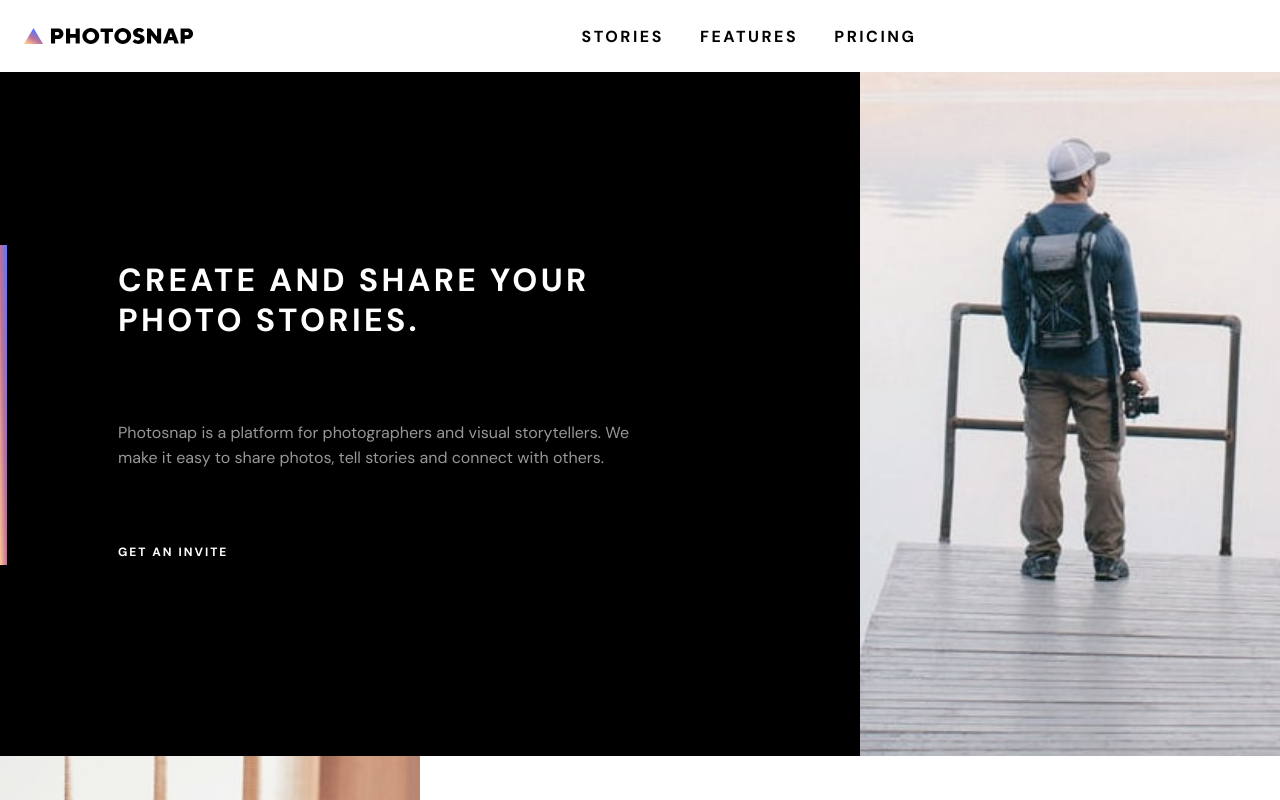
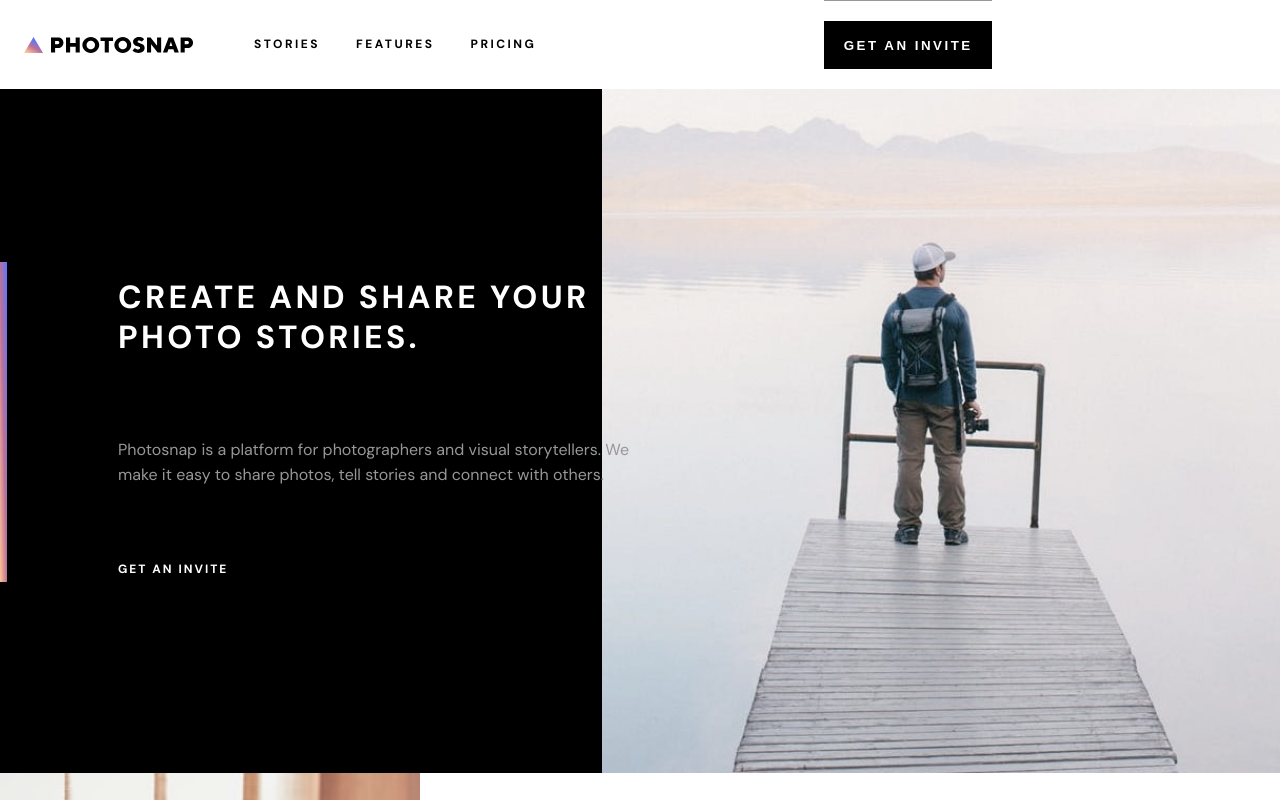
Before and after one commit to oscvrhrr/photosnap-multi-pg-website, a plain HTML site: page index.html in a window 1280 px wide. Shown: the top 800 px of the page. Drawn offline with Linux system fonts and the light colour scheme.

Commit message:
home page tablet layout complete

```diff
--- a/css/styles.css
+++ b/css/styles.css
@@ -43,12 +43,14 @@ h4 {
 }
 
 header {
+  top: 0;
+  z-index: 0;
+  background-color: #fff;
   min-height: 4.5rem;
   max-height: 4.5rem;
   display: flex;
   justify-content: space-between;
   align-items: center;
-  position: relative;
 }
 
 .logo img,
@@ -83,6 +85,12 @@ uo button {
   letter-spacing: 0.15625rem;
 }
 
+.designed__img--t,
+.designed__img--d,
+.stories__img--d,
+.stories__img--t,
+.landing__img--d,
+.landing__img--t,
 .hide {
   display: none;
 }
@@ -227,7 +235,7 @@ footer {
 }
 
 footer div {
-  display: flex;
+  display: block;
   justify-content: center;
 }
 
@@ -244,6 +252,10 @@ footer a {
   margin: 0 auto;
   padding: 3.5rem 0 0 0;
 }
+
+.footer__socials--layout {
+  display: flex;
+}
 .footer-link {
   width: 1.25rem;
   display: inline-block;
@@ -251,24 +263,39 @@ footer a {
 }
 /* ----------------------------------- TABLET  ------------------------------------- */
 @media screen and (min-width: 765px) {
-  nav {
+  header {
     position: static;
+    display: flex;
+    width: 100%;
+    max-height: inherit;
   }
 
-  li,
-  uo a {
-    display: inline;
-    list-style: none;
-    text-decoration: none;
-    letter-spacing: 0.15625rem;
-    font-weight: bold;
-    text-transform: uppercase;
-    padding: 0.5rem;
-    color: black;
+  .nav-menu {
+    position: static;
+    display: flex;
+    background-color: white;
+    text-align: center;
+  }
+
+  uo {
+    display: flex;
+  }
+
+  uo li {
+    margin: 1rem 0 0 2.25rem;
+    font-size: 0.75rem;
+  }
+
+  uo div {
+    width: initial;
+  }
+
+  uo button {
+    width: 10.5rem;
   }
 
   .stories-space {
-    padding-top: 0rem;
+    padding: 0.625rem 0;
   }
 
   .main__wrapper,
@@ -276,7 +303,7 @@ footer a {
   .designed__wrapper {
     display: grid;
     grid-template-columns: repeat(15, 1fr);
-    grid-template-rows: repeat(12, 46px) ;
+    grid-template-rows: repeat(12, 46px);
     grid-column-gap: 10px;
     grid-row-gap: 12px;
   }
@@ -288,8 +315,6 @@ footer a {
     height: 20rem;
   }
 
-  uo div,
-  .nav-btn--hide,
   .hamburger-menu img,
   .landing__img--d,
   .landing__img--m,
@@ -301,7 +326,9 @@ footer a {
   }
 
   .hide,
-  landing__img--t {
+  .landing__img--t,
+  .stories__img--t,
+  .designed__img--t {
     display: block;
   }
   .landing__img--layout {
@@ -309,7 +336,6 @@ footer a {
     grid-row: 1 / 13;
     height: 100%;
     object-fit: cover;
-
   }
   .main__title--layout {
     grid-column: 2 / 9;
@@ -337,33 +363,33 @@ footer a {
   }
 
   .stories__description--layout {
-    grid-column: 7 / 15 ;
+    grid-column: 7 / 15;
     grid-row: 7 / 9;
   }
-  .stories__button--layout{
-    grid-column: 7 / 13 ;
+  .stories__button--layout {
+    grid-column: 7 / 13;
     grid-row: 9 / 10;
   }
 
-  .designed__img--layout{
+  .designed__img--layout {
     grid-column: 11 / 16;
     grid-row: 1 / 13;
     height: 100%;
     object-fit: cover;
   }
 
-  .designed__title--layout{
+  .designed__title--layout {
     grid-column: 2 / 9;
     grid-row: 3 / 5;
   }
 
-  .designed__description--layout{
+  .designed__description--layout {
     grid-column: 2 / 10;
     grid-row: 6 / 8;
   }
 
-  .designed__button--layout{
-    grid-column: 2 / 7 ;
+  .designed__button--layout {
+    grid-column: 2 / 7;
     grid-row: 8 / 9;
   }
 
@@ -374,59 +400,60 @@ footer a {
     min-height: 62.5rem;
   }
 
-  .grid-item1{
+  .grid-item1 {
     grid-column: 1 / 2;
     grid-row: 1 / 2;
   }
 
-  .grid-item2{
+  .grid-item2 {
     grid-column: 2 / 3;
     grid-row: 1 / 1;
   }
 
-  .grid-item3{
+  .grid-item3 {
     grid-column: 1 / 2;
     grid-row: 2 / 3;
   }
 
-  .grid-item4{
+  .grid-item4 {
     grid-column: 2 / 3;
     grid-row: 2 / 3;
   }
 
-  .item__description--width{
+  .item__description--width {
     width: 33rem;
     text-align: center;
   }
 
-  .home__footer--wrapper{
+  .home__footer--wrapper {
     display: grid;
-    grid-template-columns: repeat(12, 1fr) ;
+    grid-template-columns: repeat(12, 1fr);
     grid-template-rows: repeat(12, 25px);
   }
 
-  .footer__logo--layout{
+  .footer__logo--layout {
     grid-column: 2 / 4;
     grid-row: 3 / 5;
     object-fit: cover;
     height: 100%;
     padding: 0%;
-    margin-left: .65rem;
+    margin-left: 0.65rem;
   }
 
-  .footer__socials--layout{
+  .footer__socials--layout {
+    display: block;
     grid-column: 2 / 4;
     grid-row: 8 / 10;
   }
 
-  .footer__btn--layout{
+  .footer__btn--layout {
     color: white;
     grid-column: 9 / 11;
     grid-row: 3 / 6;
-    margin-top: .15rem;
+    margin-top: 0.15rem;
   }
 
-  .footer__copyright--layout{
+  .footer__copyright--layout {
     grid-column: 8 /13;
     grid-row: 9 / 11;
     color: white;
@@ -438,15 +465,30 @@ footer a {
 
     grid-column: 2 / 6;
     grid-row: 5 / 7;
-
   }
 
-  .footer-link{
-    margin:  1.75rem 0.35rem ;
+  .footer-link {
+    margin: 1.75rem 0.35rem;
   }
 
   footer div {
     display: block;
   }
+}
+
+@media screen and (min-width: 1050px) {
+  .landing__img--t {
+    display: none;
+  }
+  .landing__img--d {
+    display: block;
+  }
+
+  .landing__img--layout {
+    grid-column: 8 / 16;
+  }
+
+
+
 
 }
--- a/index.html
+++ b/index.html
@@ -8,7 +8,7 @@
   <link rel="stylesheet" href="https://fonts.googleapis.com">
   <link rel="preconnect" href="https://fonts.gstatic.com" crossorigin>
   <link href="https://fonts.googleapis.com/css2?family=Abril+Fatface&family=Commissioner:wght@400;800&family=DM+Sans:opsz,wght@9..40,400;9..40,700&family=Merriweather:ital@0;1&family=Work+Sans:wght@400;500;800&display=swap" rel="stylesheet">
-  <title>Photosnap | Photo Sharing App</title>
+  <title>Photosnap App | Capture, Edit, Share</title>
 </head>
 <body>
   <header>
@@ -24,7 +24,7 @@
         <a href="features.html"><li>Features</li></a>
         <a href="pricing.html"><li>Pricing</li></a>
         <div>
-          <button class="nav-btn nav-btn--hide">Get an invite</button>
+          <button class="nav-btn ">Get an invite</button>
         </div>
       </uo>
     </nav>
```
